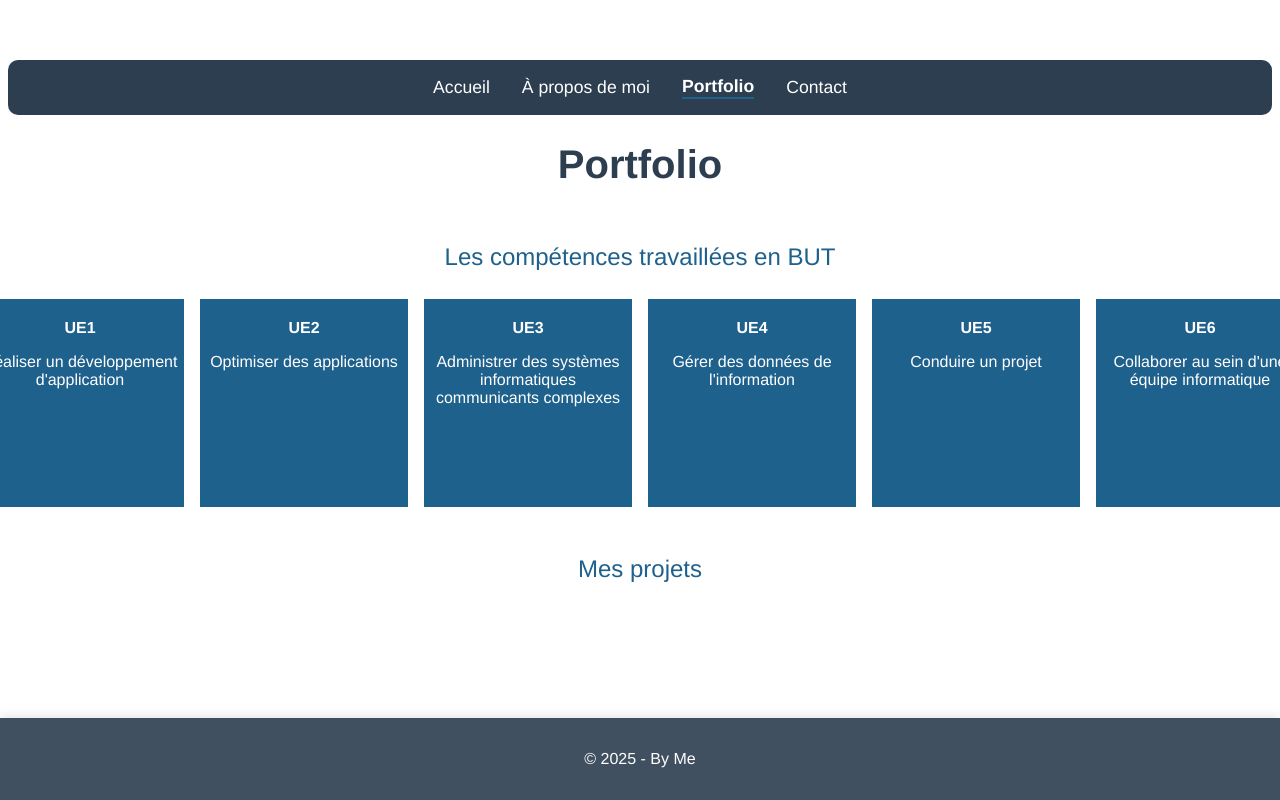
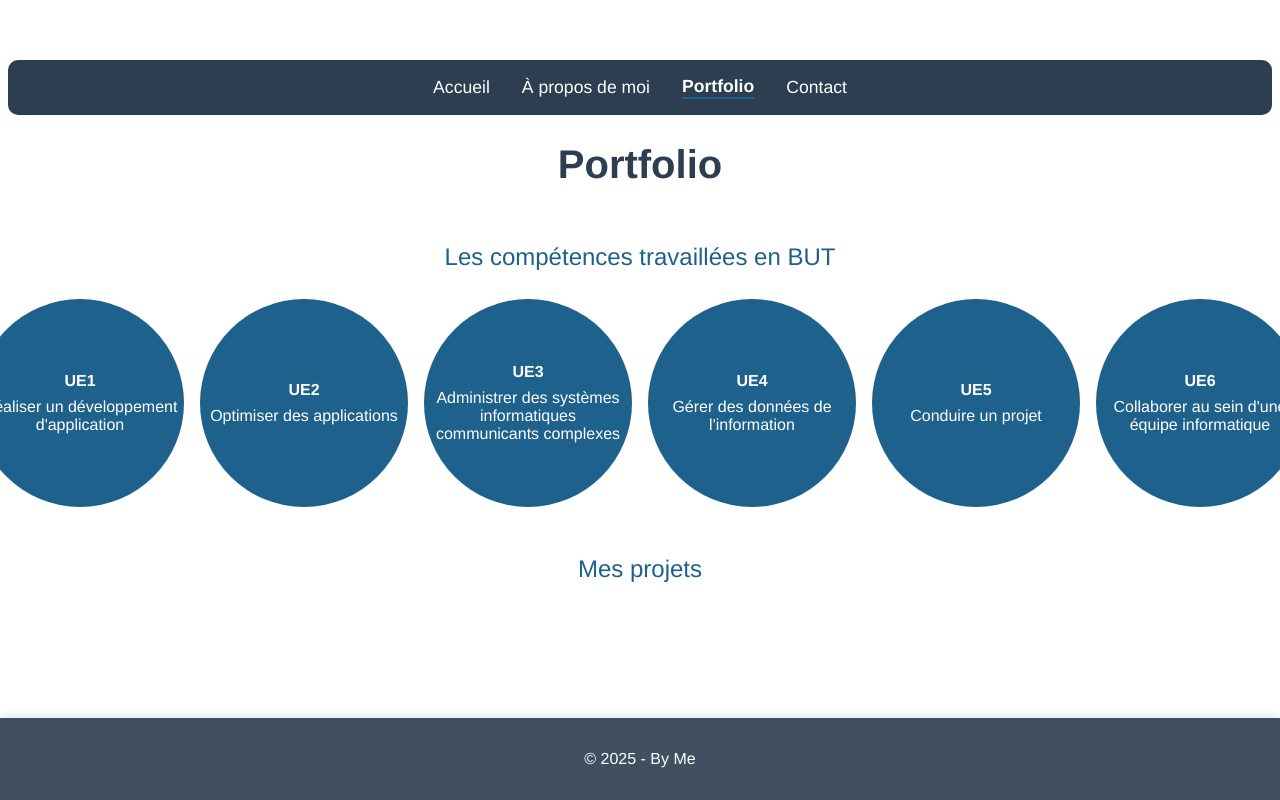
Before and after one commit to lmerat-iut90/Portfolio, a Vue app: page /work in a window 1280 px wide. Shown: the top 800 px of the page. Built offline with nearby package versions, Linux system fonts and the light colour scheme.

Commit message:
work page

```diff
--- a/src/views/About.vue
+++ b/src/views/About.vue
@@ -103,7 +103,7 @@
 
       </div>
       <h2>Mon parcours</h2>
-      <div class="content-box">
+      <div class="content-box2">
           <div class="content2">
               <div class="content-little-box">
                   <p style="font-weight: bold;">Bac général (2023)</p>
@@ -205,4 +205,10 @@ h2 {
     padding-top: 40px;
     padding-bottom: 20px;
 }
+.content-box2 {
+    display: flex;
+    align-items: center;
+    padding-left: 250px;
+    padding-bottom: 200px;
+}
 </style>
--- a/src/views/Work.vue
+++ b/src/views/Work.vue
@@ -7,6 +7,7 @@
               <div class="content-box">
                   <div class="box">
                       <div class="little-box">
+                          <div class="center">
                               <div class="title">
                                   <p>UE1</p>
                               </div>
@@ -15,8 +16,10 @@
                               </div>
                           </div>
                       </div>
+                  </div>
                   <div class="box">
                       <div class="little-box">
+                          <div class="center">
                               <div class="title">
                                   <p>UE2</p>
                               </div>
@@ -25,8 +28,10 @@
                               </div>
                           </div>
                       </div>
+                  </div>
                   <div class="box">
                       <div class="little-box">
+                          <div class="center">
                               <div class="title">
                                   <p>UE3</p>
                               </div>
@@ -35,8 +40,10 @@
                               </div>
                           </div>
                       </div>
+                  </div>
                   <div class="box">
                       <div class="little-box">
+                          <div class="center">
                               <div class="title">
                                   <p>UE4</p>
                               </div>
@@ -45,8 +52,10 @@
                               </div>
                           </div>
                       </div>
+                  </div>
                   <div class="box">
                       <div class="little-box">
+                          <div class="center">
                               <div class="title">
                                   <p>UE5</p>
                               </div>
@@ -55,13 +64,16 @@
                               </div>
                           </div>
                       </div>
+                  </div>
                   <div class="box">
                       <div class="little-box">
+                          <div class="center">
                               <div class="title">
                                   <p>UE6</p>
                               </div>
                               <div class="content">
                                   <p>Collaborer au sein d'une équipe informatique</p>
+                              </div>
                           </div>
                       </div>
                   </div>
@@ -95,6 +107,7 @@
     height: 200px;
     align-items: center;
     justify-content: center;
+    border-radius: 360px;
 }
 
 .little-box:hover{
@@ -109,6 +122,20 @@
 
 .content{
     color: white;
+}
+
+.center {
+    display: flex;
+    flex-direction: column;
+    align-items: center;
+    justify-content: center;
+    height: 100%;
+    text-align: center;
+}
+
+.content p, .title p {
+    margin: 0;
+    padding: 4px 0;
 }
 
 h1 {
```
Lines whose indentation alone changed are shown as unchanged.
